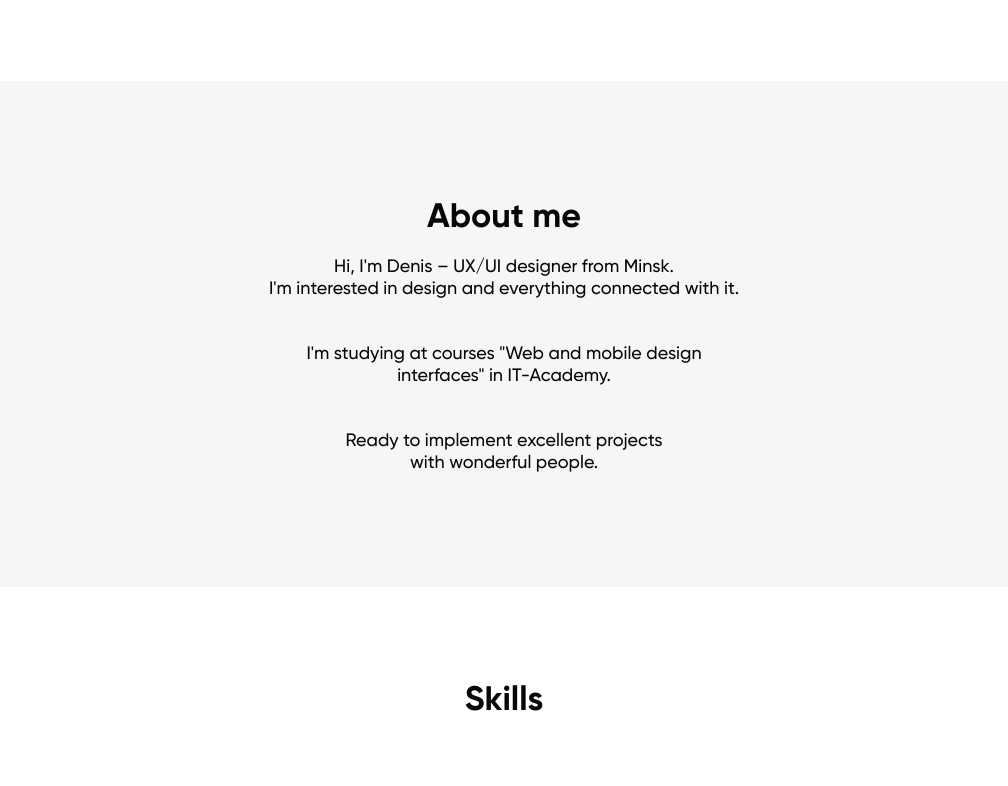
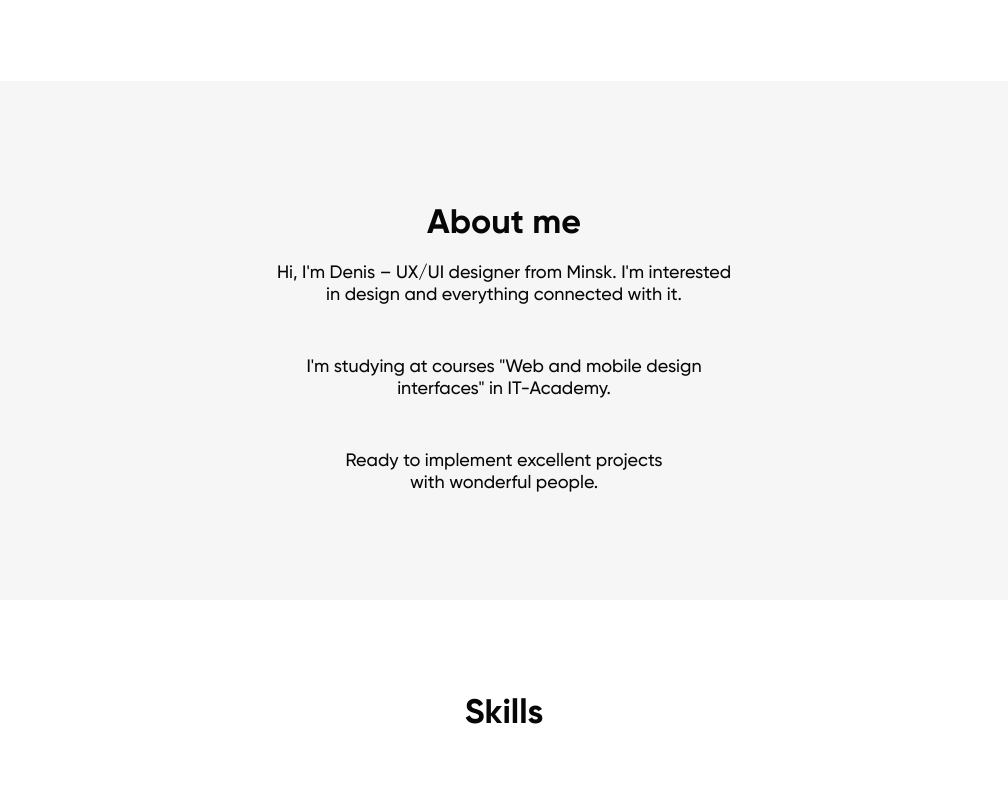
Before and after one commit to naberdyev/portfolio-site, a plain HTML site: page index.html in a window 1280 px wide. Shown: the part 686-1472 px from the top of the page, without its empty margins (136-1144 px from the left). Drawn offline with Linux system fonts and the light colour scheme.

Commit message:
adaptive about block

```diff
--- a/index.html
+++ b/index.html
@@ -5,10 +5,11 @@
     <meta charset="UTF-8">
     <meta http-equiv="X-UA-Compatible" content="IE=edge">
     <meta name="viewport" content="width=device-width, initial-scale=1.0">
-    <title>Document</title>
+    <title>Denis Novik  UX | UI designer</title>
 </head>
 <body>
         <div class="body">
+
                 <div class="header block">
                     <nav class="menu">
                         <a href="#home" class="menu__link menu__link_active"><span>Home</span></a>
@@ -43,25 +44,26 @@
                         <img class="overview__image" src="img/overview/1.png" alt="denis's photo">
                 </div>
                 <a id="about"></a>
-                <div class="about">
-
-                    <div class="title about__title">
-                        <h2 class="title__text">About me</h2>
-                    </div>
-                    <div class="subtitle about__subtitle">
-                        <p class="subtitle__text">Hi, I'm Denis – UX/UI designer from Minsk. <br>
-                            I'm interested in design and everything connected with it.</p>
-
-                        <p class="subtitle__text">I'm studying at courses "Web and mobile design <br>
-                        interfaces" in IT-Academy.</p>
-
-                        <p class="subtitle__text">Ready to implement excellent projects <br>
-                        with wonderful people.</p>
+                <div class="wrap-about">
+                    <div class="about">
+                        <div class="title about__title">
+                            <h2 class="title__text">About me</h2>
+                        </div>
+                        <div class="subtitle about__subtitle">
+                            <div class="about__wrap-subtitle" id="first">
+                                <p class="subtitle__text">Hi, I'm Denis – UX/UI designer from Minsk. I'm interested in design and everything connected with it.</p>
+                            </div>
+                            <div class="about__wrap-subtitle" id="second">
+                                <p class="subtitle__text">I'm studying at courses "Web and mobile design interfaces" in IT-Academy.</p>
+                            </div>
+                            <div class="about__wrap-subtitle" id="third">
+                                <p class="subtitle__text">Ready to implement excellent projects with wonderful people.</p>
+                            </div>
+                        </div>
                     </div>
                 </div>
                 <a id="skills"></a>
                 <div class="skills block">
-
                     <div class="title skills__title">
                         <h1 class="title__text">Skills</h1>
                     </div>
--- a/scss/style.scss
+++ b/scss/style.scss
@@ -37,7 +37,7 @@ dd {
 .header {
   &__divider-line {
     max-width: 100%;
-    width: 941px;
+    width: 945px;
     height: 1px;
     background: #828282;
   }
@@ -50,7 +50,6 @@ dd {
   padding: 32px 0 32px 0;
   display: flex;
   justify-content: space-between;
-
   &__link {
     font-family: Gilroy;
     font-weight: 700;
@@ -121,22 +120,32 @@ dd {
     display: inline;
   }
 }
+.wrap-about {
+  background: #f6f6f6;
+}
 .about {
-  height: 506px;
-  background: #f6f6f6;
-  display: flex;
-  flex-direction: column;
-  justify-content: center;
+  padding: 120px 29px 107px 29px;
   &__title {
     margin-bottom: 18px;
   }
   &__subtitle {
+    max-width: 485px;
+    height: auto;
     display: flex;
-    width: 485px;
-    height: 218px;
     flex-direction: column;
-    justify-content: space-between;
+    align-items: center;
     margin: 0 auto;
+  }
+  &__wrap-subtitle#first {
+    max-width: 470px;
+    margin-bottom: 50px;
+  }
+  &__wrap-subtitle#second {
+    max-width: 400px;
+  }
+  &__wrap-subtitle#third {
+    max-width: 320px;
+    margin-top: 50px;
   }
 }
 .title {
```
Also changed, not shown: img/overview/2.png (added), style.css.
